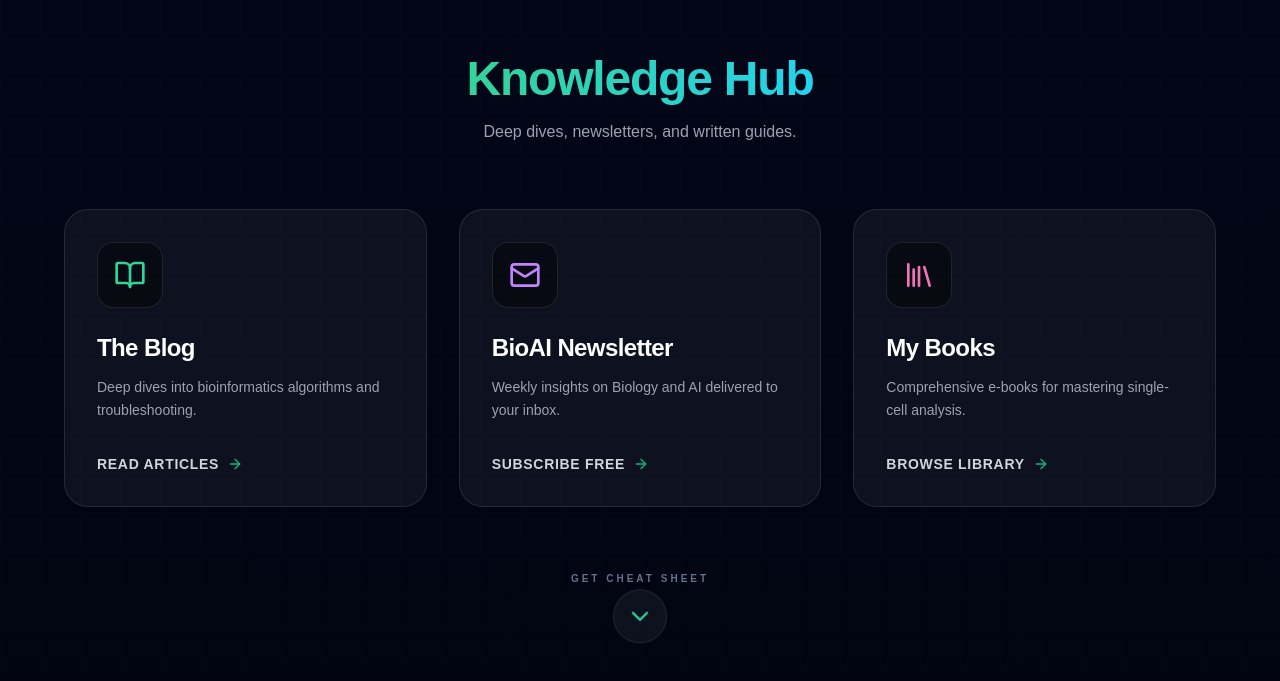
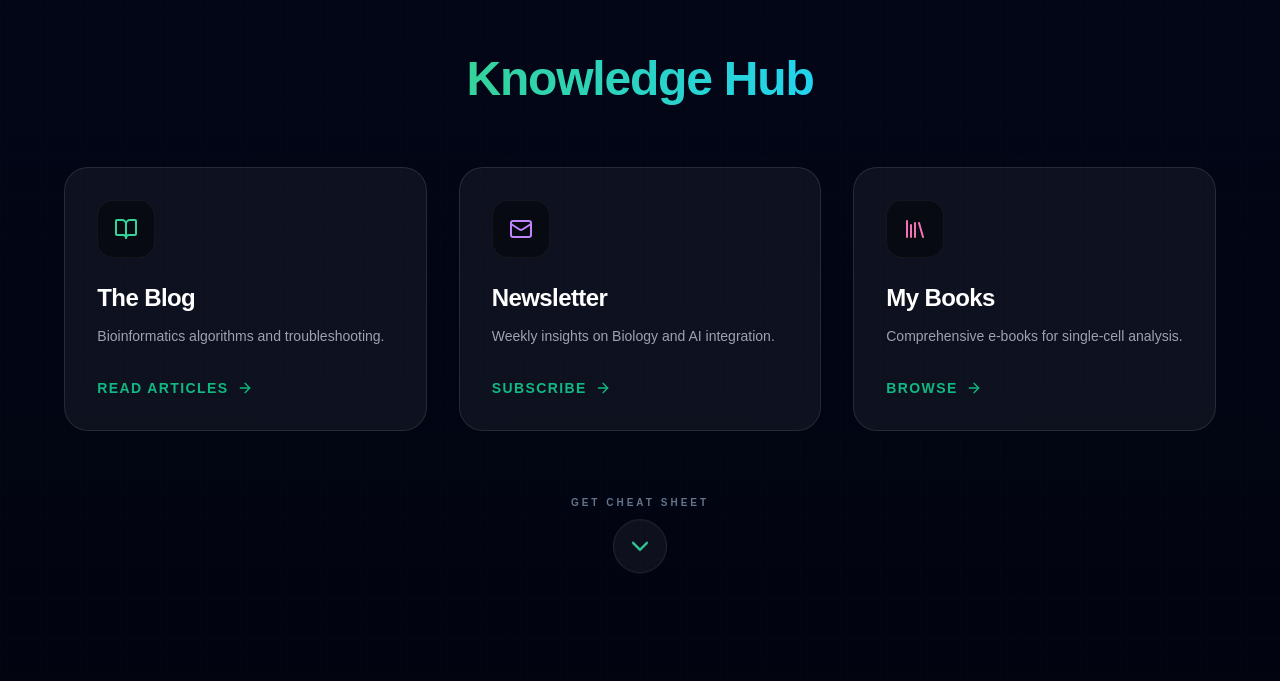
Before and after one commit to uqnsarke/multiome_academy, a Next.js app: page / in a window 1280 px wide. Shown: the part 2029-2710 px from the top of the page. Built offline with nearby package versions, Linux system fonts and the light colour scheme.

Commit message:
Refactor FeaturedResource component and update cards
Refactored FeaturedResource component to improve structure and update download functionality. Changed ResourceCard to HubCard and modified the layout and styles.

```diff
--- a/components/FeaturedResource.tsx
+++ b/components/FeaturedResource.tsx
@@ -20,184 +20,62 @@ export default function FeaturedResource() {
   };
 
   return (
-    <section className="bg-gradient-to-b from-slate-950 to-black relative overflow-hidden">
-
-      {/* Background Grid Pattern */}
-      <div className="absolute inset-0 bg-[url('/grid.svg')] bg-center [mask-image:linear-gradient(180deg,white,rgba(255,255,255,0))] opacity-10"></div>
+    <section className="bg-gradient-to-b from-slate-950 to-black relative overflow-hidden pb-24">
+      <div className="absolute inset-0 bg-[url('/grid.svg')] opacity-10"></div>
 
       <div className="container mx-auto px-6 relative z-10 py-24">
 
-        {/* =========================================================
-            SECTION 1: KNOWLEDGE HUB
-           ========================================================= */}
+        {/* --- SECTION 1: KNOWLEDGE HUB --- */}
         <div id="knowledge-hub" className="mb-48 scroll-mt-24 flex flex-col items-center">
-            <div className="text-center mb-16">
-              <h2 className="text-3xl md:text-5xl font-bold mb-4">
-                <span className="text-transparent bg-clip-text bg-gradient-to-r from-emerald-400 to-cyan-400">
-                  Knowledge Hub
-                </span>
-              </h2>
-              <p className="text-gray-400">Deep dives, newsletters, and written guides.</p>
+            <h2 className="text-3xl md:text-5xl font-bold mb-16 text-center">
+              <span className="text-transparent bg-clip-text bg-gradient-to-r from-emerald-400 to-cyan-400">Knowledge Hub</span>
+            </h2>
+            <div className="grid md:grid-cols-3 gap-8 max-w-6xl mx-auto mb-16">
+              <HubCard icon={<BookOpen className="text-emerald-400" />} title="The Blog" desc="Bioinformatics algorithms and troubleshooting." link="#" cta="Read Articles" />
+              <HubCard icon={<Mail className="text-purple-400" />} title="Newsletter" desc="Weekly insights on Biology and AI integration." link="#" cta="Subscribe" />
+              <HubCard icon={<Library className="text-pink-400" />} title="My Books" desc="Comprehensive e-books for single-cell analysis." link="#" cta="Browse" />
             </div>
-
-            <div className="grid md:grid-cols-3 gap-8 max-w-6xl mx-auto mb-16">
-              <ResourceCard
-                icon={<BookOpen className="w-8 h-8 text-emerald-400" />}
-                title="The Blog"
-                desc="Deep dives into bioinformatics algorithms and troubleshooting."
-                link="#"
-                cta="Read Articles"
-              />
-              <ResourceCard
-                icon={<Mail className="w-8 h-8 text-purple-400" />}
-                title="BioAI Newsletter"
-                desc="Weekly insights on Biology and AI delivered to your inbox."
-                link="#"
-                cta="Subscribe Free"
-              />
-              <ResourceCard
-                icon={<Library className="w-8 h-8 text-pink-400" />}
-                title="My Books"
-                desc="Comprehensive e-books for mastering single-cell analysis."
-                link="#"
-                cta="Browse Library"
-              />
-            </div>
-
-            {/* SCROLL TO SECTION 2 (RESOURCES) */}
             <div className="flex flex-col items-center gap-3">
                 <p className="text-[10px] uppercase tracking-[0.3em] text-slate-500 font-bold">Get Cheat Sheet</p>
-                <a href="#resources" className="p-3 rounded-full border border-white/10 bg-white/5 hover:bg-emerald-500/20 transition-all animate-bounce">
-                    <ChevronDown size={28} className="text-emerald-400" />
-                </a>
+                <a href="#resources" className="p-3 rounded-full border border-white/10 bg-white/5 animate-bounce"><ChevronDown size={28} className="text-emerald-400" /></a>
             </div>
         </div>
 
-        {/* =========================================================
-            SECTION 2: LEAD MAGNET (SCANPY CHEAT SHEET)
-           ========================================================= */}
+        {/* --- SECTION 2: CHEAT SHEET --- */}
         <div id="resources" className="mb-48 scroll-mt-24">
-            <div className="bg-slate-900/40 border border-slate-700/50 rounded-3xl backdrop-blur-md grid md:grid-cols-2 gap-12 p-8 md:p-12 items-center shadow-2xl">
+            <div className="bg-slate-900/40 border border-slate-700/50 rounded-3xl p-8 md:p-12 grid md:grid-cols-2 gap-12 items-center backdrop-blur-md shadow-2xl">
               <div className="space-y-8">
-                <div>
-                   <span className="inline-flex items-center space-x-2 bg-gradient-to-r from-purple-500/20 to-cyan-500/20 text-cyan-300 px-3 py-1 rounded-full text-xs font-bold border border-cyan-500/30 mb-6 uppercase tracking-wider">
-                      <Terminal size={12} />
-                      <span>Free Featured Resource</span>
-                   </span>
-                  <h2 className="text-3xl md:text-5xl font-bold text-white mb-6 leading-tight">
-                    Stop Googling Syntax. <br/>
-                    <span className="bg-clip-text text-transparent bg-gradient-to-r from-purple-400 via-blue-400 to-cyan-400">
-                      Get the Ultimate Guide.
-                    </span>
-                  </h2>
-                  <p className="text-slate-300 text-lg leading-relaxed">
-                    The entire single-cell analysis pipeline in <span className="text-yellow-400 font-bold">Python</span>, condensed into one printable reference.
-                  </p>
-                </div>
-
-                {isDownloaded ? (
-                    <div className="p-6 bg-green-500/10 border border-green-500/30 rounded-xl text-green-300 animate-in fade-in zoom-in duration-300">
-                        <p className="font-bold text-lg flex items-center gap-2"><CheckCircle /> Download Started!</p>
-                        <button onClick={() => setIsDownloaded(false)} className="text-xs underline mt-4 hover:text-white">Reset form</button>
-                    </div>
-                 ) : (
-                    <form onSubmit={handleSubmit} className="flex flex-col sm:flex-row gap-3 pt-2">
-                      <div className="relative flex-grow">
-                        <Mail className="absolute left-3 top-3.5 h-5 w-5 text-slate-400" />
-                        <input
-                          type="email"
-                          placeholder="Enter your email"
-                          className="w-full pl-10 pr-4 py-3 bg-slate-950 border border-slate-700 rounded-lg focus:ring-2 focus:ring-purple-500 text-white outline-none placeholder:text-slate-500 transition-all"
-                          value={email}
-                          onChange={(e) => setEmail(e.target.value)}
-                          required
-                        />
-                      </div>
-                      <button type="submit" className="px-6 py-3 bg-gradient-to-r from-purple-600 to-indigo-600 hover:from-purple-500 text-white font-bold rounded-lg flex items-center justify-center space-x-2 transition shadow-lg whitespace-nowrap">
-                        <Download className="w-5 h-5" />
-                        <span>Download PDF</span>
-                      </button>
-                    </form>
-                 )}
+                <h2 className="text-3xl md:text-5xl font-bold text-white leading-tight">Stop Googling Syntax. <br/><span className="bg-clip-text text-transparent bg-gradient-to-r from-purple-400 to-cyan-400">Get the Ultimate Guide.</span></h2>
+                {isDownloaded ? <div className="p-6 bg-green-500/10 text-green-300 rounded-xl font-bold border border-green-500/30">Download Started!</div> :
+                  <form onSubmit={handleSubmit} className="flex flex-col sm:flex-row gap-3">
+                    <input type="email" placeholder="Email" className="w-full px-4 py-3 bg-slate-950 border border-slate-700 rounded-lg outline-none text-white focus:ring-2 focus:ring-purple-500" value={email} onChange={(e) => setEmail(e.target.value)} required />
+                    <button type="submit" className="px-6 py-3 bg-gradient-to-r from-purple-600 to-indigo-600 text-white font-bold rounded-lg flex items-center gap-2 shadow-lg shadow-purple-900/20">Download PDF</button>
+                  </form>
+                }
               </div>
-
-              <div className="relative group perspective-1000 hidden md:block">
-                <div className="absolute -inset-1 bg-gradient-to-r from-cyan-500 to-purple-600 rounded-2xl blur opacity-20 group-hover:opacity-40 transition duration-1000"></div>
-                <div className="relative bg-[#1e1e1e] rounded-xl overflow-hidden border border-slate-700/50 shadow-2xl transition-transform duration-500 group-hover:scale-[1.01]">
-                  <div className="h-9 bg-[#2d2d2d] border-b border-white/5 flex items-center px-4 justify-between">
-                    <div className="flex space-x-2"><div className="w-3 h-3 rounded-full bg-red-500/80"></div><div className="w-3 h-3 rounded-full bg-yellow-500/80"></div><div className="w-3 h-3 rounded-full bg-green-500/80"></div></div>
-                    <div className="text-[10px] text-slate-400 font-mono flex items-center gap-2"><FileCode size={12} className="text-blue-400" /> scanpy_pipeline.ipynb</div>
-                    <div className="w-8"></div>
-                  </div>
-                  <div className="relative aspect-[4/3]">
-                    <video autoPlay loop muted playsInline className="w-full h-full object-cover opacity-90">
-                      <source src="/dna-loop.mp4" type="video/mp4" />
-                    </video>
-                    {/* TYPO PATCH */}
-                    <div className="absolute top-[48%] left-1/2 -translate-x-1/2 -translate-y-1/2 z-10 flex flex-col items-center">
-                        <div className="bg-slate-900/90 text-white text-[10px] px-2 py-0.5 rounded border border-white/10 shadow-lg">Open Chromatin</div>
-                        <div className="bg-slate-900/90 text-purple-300 font-bold text-[11px] px-2 py-0.5 rounded border border-white/10 shadow-lg mt-0.5">Transcription Factors</div>
-                    </div>
-                  </div>
-                </div>
+              <div className="relative rounded-xl overflow-hidden border border-white/10 shadow-2xl">
+                <video autoPlay loop muted playsInline className="w-full opacity-80"><source src="/dna-loop.mp4" type="video/mp4" /></video>
+                <div className="absolute top-[48%] left-1/2 -translate-x-1/2 -translate-y-1/2 bg-slate-900/90 text-purple-300 font-bold text-[11px] px-2 py-0.5 rounded border border-white/10 shadow-lg">Transcription Factors</div>
               </div>
             </div>
-
-            {/* SCROLL TO SECTION 3 (YOUTUBE) */}
             <div className="flex flex-col items-center gap-3 mt-16">
                 <p className="text-[10px] uppercase tracking-[0.3em] text-slate-500 font-bold">Watch Video Courses</p>
-                <a href="#youtube" className="p-3 rounded-full border border-white/10 bg-white/5 hover:bg-cyan-500/20 transition-all animate-bounce">
-                    <ChevronDown size={28} className="text-cyan-400" />
-                </a>
+                <a href="#youtube" className="p-3 rounded-full border border-white/10 bg-white/5 animate-bounce"><ChevronDown size={28} className="text-cyan-400" /></a>
             </div>
         </div>
 
-        {/* =========================================================
-            SECTION 3: YOUTUBE LEARNING (NEW ORDER)
-           ========================================================= */}
-        <div id="youtube" className="mb-48 scroll-mt-24">
-          <div className="text-center mb-12">
-              <h2 className="text-3xl md:text-5xl font-bold text-white mb-4 flex items-center justify-center gap-3">
-                <Youtube className="w-10 h-10 text-red-600 fill-current" />
-                Start Learning Now
-              </h2>
-              <p className="text-gray-400">Watch the intro or choose your learning path.</p>
+        {/* --- SECTION 3: YOUTUBE --- */}
+        <div id="youtube" className="scroll-mt-24 mb-12">
+          <h2 className="text-3xl md:text-5xl font-bold text-center text-white mb-12 flex items-center justify-center gap-3"><Youtube className="text-red-600 fill-current" size={40} />Start Learning Now</h2>
+          <div className="grid md:grid-cols-2 gap-6 max-w-4xl mx-auto mb-16">
+            <TrackCard track="Track A: Beginner" title="Python for Biologists" icon={<Code2 size={120} />} color="text-cyan-400" hoverColor="hover:border-cyan-500/50" />
+            <TrackCard track="Track B: Advanced" title="Multiomics Integration" icon={<Terminal size={120} />} color="text-purple-400" hoverColor="hover:border-purple-500/50" />
           </div>
-
-          <div className="grid md:grid-cols-2 gap-6 max-w-4xl mx-auto mb-16">
-            <TrackCard
-                track="Track A: Beginner"
-                title="Python for Biologists"
-                desc="New to coding? Learn Python syntax, Pandas, and plotting from scratch."
-                icon={<Code2 size={120} />}
-                color="text-cyan-400"
-                hoverColor="hover:border-cyan-500/50"
-            />
-            <TrackCard
-                track="Track B: Advanced"
-                title="Multiomics Integration"
-                desc="Visualizing scRNA + scATAC integration and trajectory inference."
-                icon={<Terminal size={120} />}
-                color="text-purple-400"
-                hoverColor="hover:border-purple-500/50"
-            />
+          {/* Arrow now points to the About section to conclude the path */}
+          <div className="flex flex-col items-center gap-3">
+              <p className="text-[10px] uppercase tracking-[0.3em] text-slate-500 font-bold">About Me</p>
+              <a href="#about" className="p-3 rounded-full border border-white/10 bg-white/5 animate-bounce transition-all hover:bg-white/10"><ChevronDown size={28} className="text-white" /></a>
           </div>
-
-          {/* SCROLL TO SECTION 4 (NEXT SECTION) */}
-          <div className="flex flex-col items-center gap-3">
-                <p className="text-[10px] uppercase tracking-[0.3em] text-slate-500 font-bold">More Content Below</p>
-                <a href="#section-four" className="p-3 rounded-full border border-white/10 bg-white/5 hover:bg-purple-500/20 transition-all animate-bounce">
-                    <ChevronDown size={28} className="text-purple-400" />
-                </a>
-            </div>
-        </div>
-
-        {/* =========================================================
-            SECTION 4: PLACEHOLDER (FORMERLY SECTION 3)
-           ========================================================= */}
-        <div id="section-four" className="scroll-mt-24 text-center py-20 border-t border-white/5">
-             <h2 className="text-3xl font-bold text-white mb-4">Coming Soon</h2>
-             <p className="text-slate-400">Additional modules and community features are on the way.</p>
         </div>
 
       </div>
@@ -205,34 +83,27 @@ export default function FeaturedResource() {
   );
 }
 
-// --- HELPERS ---
-function ResourceCard({ icon, title, desc, link, cta }: { icon: any, title: string, desc: string, link: string, cta: string }) {
-    return (
-      <a href={link} target="_blank" rel="noopener noreferrer" className="group block h-full">
-        <div className="h-full p-8 rounded-3xl bg-white/5 border border-white/10 hover:border-emerald-500/30 transition-all duration-500 hover:-translate-y-2 flex flex-col">
-          <div className="mb-6 p-4 rounded-2xl bg-black/40 w-fit border border-white/10 group-hover:border-emerald-500/50 transition-colors">{icon}</div>
-          <h3 className="text-2xl font-bold text-white mb-3 group-hover:text-emerald-300 transition-colors">{title}</h3>
-          <p className="text-gray-400 leading-relaxed mb-8 flex-grow text-sm">{desc}</p>
-          <div className="flex items-center text-sm font-bold text-gray-300 uppercase tracking-wider group-hover:text-white transition-colors">
-            {cta} <ArrowRight size={16} className="ml-2 text-emerald-500 group-hover:translate-x-2 transition-transform" />
-          </div>
-        </div>
-      </a>
-    );
+// Helpers for the cards
+function HubCard({ icon, title, desc, link, cta }: any) {
+  return (
+    <a href={link} className="h-full p-8 rounded-3xl bg-white/5 border border-white/10 hover:border-emerald-500/30 transition-all flex flex-col hover:bg-white/[0.08] group">
+      <div className="mb-6 p-4 bg-black/40 w-fit rounded-2xl border border-white/5 group-hover:border-emerald-500/50">{icon}</div>
+      <h3 className="text-2xl font-bold text-white mb-3">{title}</h3>
+      <p className="text-gray-400 text-sm mb-8 flex-grow">{desc}</p>
+      <div className="flex items-center text-sm font-bold text-emerald-500 group-hover:text-emerald-300 transition-colors uppercase tracking-widest">{cta} <ArrowRight size={16} className="ml-2 group-hover:translate-x-2 transition-transform" /></div>
+    </a>
+  );
 }
 
-function TrackCard({ track, title, desc, icon, color, hoverColor }: { track: string, title: string, desc: string, icon: any, color: string, hoverColor: string }) {
-    return (
-        <a href="https://www.youtube.com/@nishat_BioAI" target="_blank" rel="noreferrer" className={`group relative overflow-hidden rounded-3xl bg-slate-900 border border-slate-800 p-8 ${hoverColor} transition-all duration-300 hover:-translate-y-1`}>
-            <div className="absolute top-0 right-0 p-4 opacity-10 group-hover:opacity-20 transition-opacity">{icon}</div>
-            <div className="relative z-10">
-                <span className={`text-xs font-bold ${color} uppercase tracking-wider mb-2 block`}>{track}</span>
-                <h3 className="text-2xl font-bold text-white mb-2">{title}</h3>
-                <p className="text-slate-400 mb-6 text-sm">{desc}</p>
-                <span className="inline-flex items-center text-white font-bold transition-colors">
-                    <PlayCircle className="mr-2" size={20} /> Visit Channel
-                </span>
-            </div>
-        </a>
-    )
+function TrackCard({ track, title, icon, color, hoverColor }: any) {
+  return (
+    <a href="https://www.youtube.com/@nishat_BioAI" target="_blank" className={`group relative overflow-hidden rounded-3xl bg-slate-900 border border-slate-800 p-8 ${hoverColor} transition-all duration-300 hover:-translate-y-1`}>
+      <div className="absolute top-0 right-0 p-4 opacity-10 group-hover:opacity-20 transition-opacity">{icon}</div>
+      <div className="relative z-10">
+        <span className={`text-xs font-bold ${color} uppercase tracking-wider mb-2 block`}>{track}</span>
+        <h3 className="text-2xl font-bold text-white mb-2">{title}</h3>
+        <span className="inline-flex items-center text-white font-bold group-hover:text-white/80"><PlayCircle className="mr-2" size={20} /> Visit Channel</span>
+      </div>
+    </a>
+  );
 }
```
